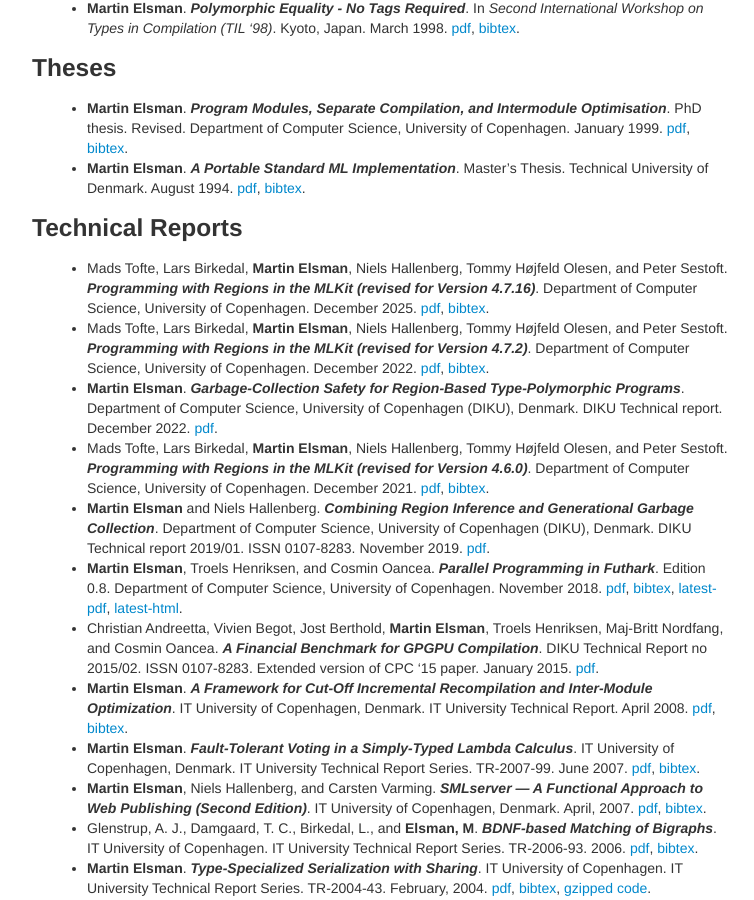
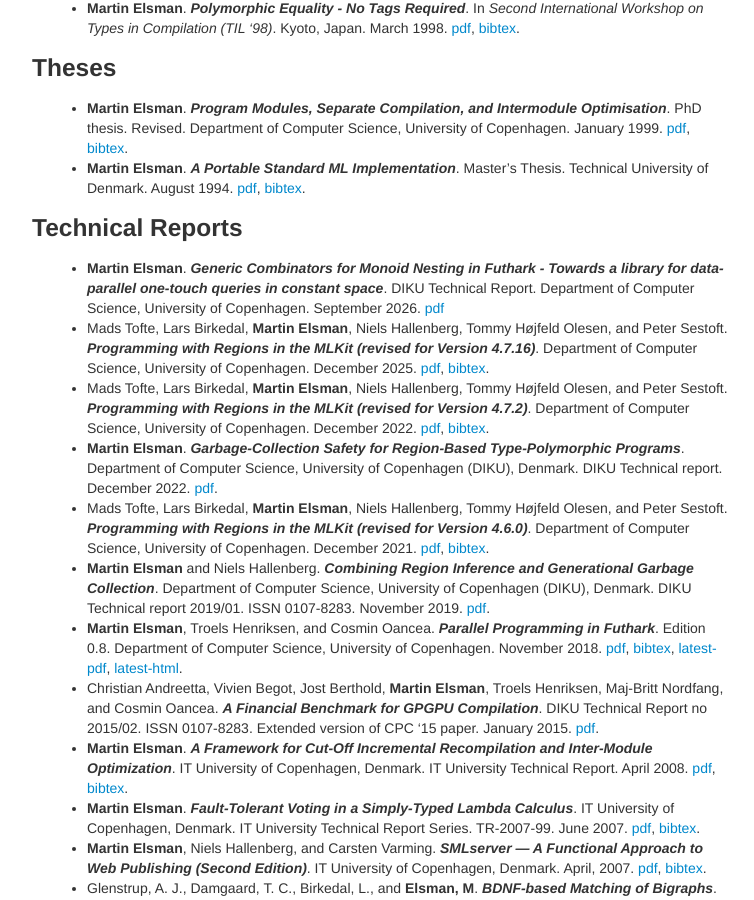
Before and after one commit to melsman/melsman.github.io, a Jekyll site: the page built from papers.md, in a window 1280 px wide and 900 px high, scrolled down 3034 px. Shown: the whole window, without its empty margins (258-1012 px from the left). Built offline with Jekyll 4.4.1, drawn with Linux system fonts in a browser that asks for light colours; nearby versions of some CDN libraries.

Commit message:
new tech report

```diff
--- a/papers.md
+++ b/papers.md
@@ -145,6 +145,8 @@ Thesis. Technical University of Denmark. August 1994. [pdf](/pdf/masters.pdf), [
 
 ### Technical Reports
 
+* __Martin Elsman__. ___Generic Combinators for Monoid Nesting in Futhark - Towards a library for data-parallel one-touch queries in constant space___. DIKU Technical Report. Department of Computer Science, University of Copenhagen. September 2026. [pdf](/pdf/monoids.pdf)
+
 * Mads Tofte, Lars Birkedal, __Martin Elsman__, Niels Hallenberg, Tommy
 Højfeld Olesen, and Peter Sestoft. ___Programming with Regions in the
 MLKit (revised for Version 4.7.16)___. Department of Computer Science, University of Copenhagen. December 2025. [pdf](/pdf/mlkit-4.7.16.pdf), [bibtex](/pdf/mlkit-4.7.16-bibtex.txt).
```
Also changed, not shown: 1 other file.
